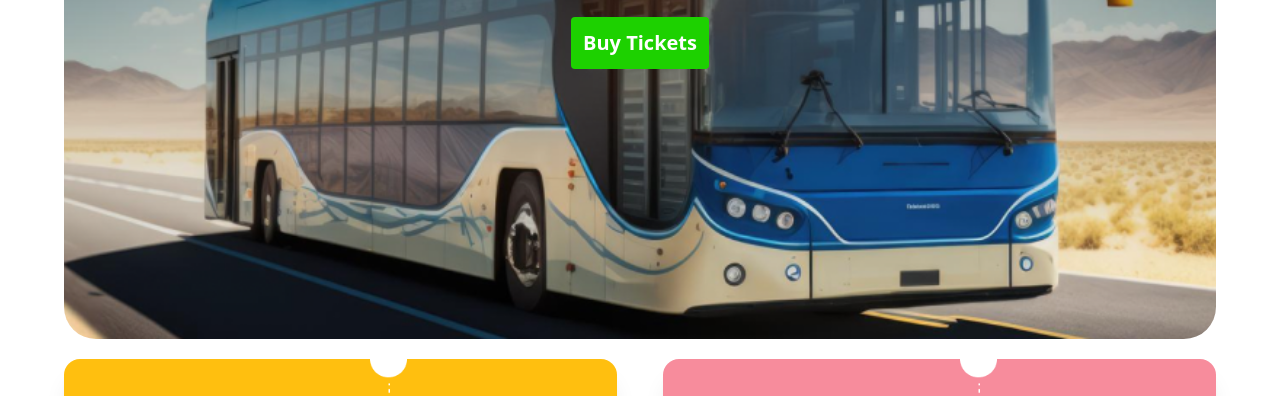
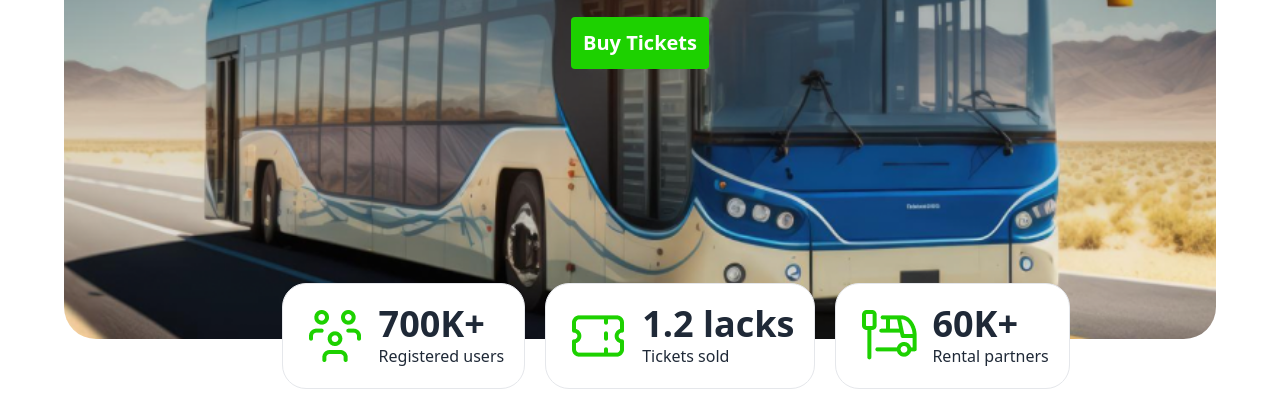
Before and after one commit to masum-abrar/Bus_Ticket, a plain HTML site: page index.html in a window 1280 px wide. Shown: the part 529-925 px from the top of the page. Drawn offline with nearby package versions, Linux system fonts and the light colour scheme.

Commit message:
final update

```diff
--- a/index.html
+++ b/index.html
@@ -55,9 +55,24 @@
               </div>
             </div>
           </div>
+          <div class="absolute -mt-14 ml-[17%] flex justify-center gap-5">
+            <div class="flex bg-white items-center gap-3 border p-5 rounded-3xl">
+                <img src="images/people.png" alt="">
+                <p><span class="font-bold text-4xl">700K+</span> <br> <span>Registered users</span></p>
+            </div>
+            <div class="flex bg-white items-center gap-3 border p-5 rounded-3xl">
+                <img src="images/ticket-cupon.png" alt="">
+                <p><span class="font-bold text-4xl">1.2 lacks</span> <br> <span> Tickets sold</span></p>
+            </div>
+            <div class="flex bg-white items-center gap-3 border p-5 rounded-3xl">
+                <img src="images/stoppage.png" alt="">
+                <p><span class="font-bold text-4xl">60K+</span> <br> <span>Rental partners</span></p>
+            </div>
+          </div>
     </header>
     <main>
         <section class="mx-16 my-5">
+            <p class="font-bold text-4xl text-center mt-[100px] my-10">Best offers for you</p>
             <div class="flex justify-between">
                 <div class="card card-side bg-[#FFBF0F] shadow-xl w-[48%]">
                 <div class="card-body">
```
Also changed, not shown: scirpt.js (+2 -12 lines).
